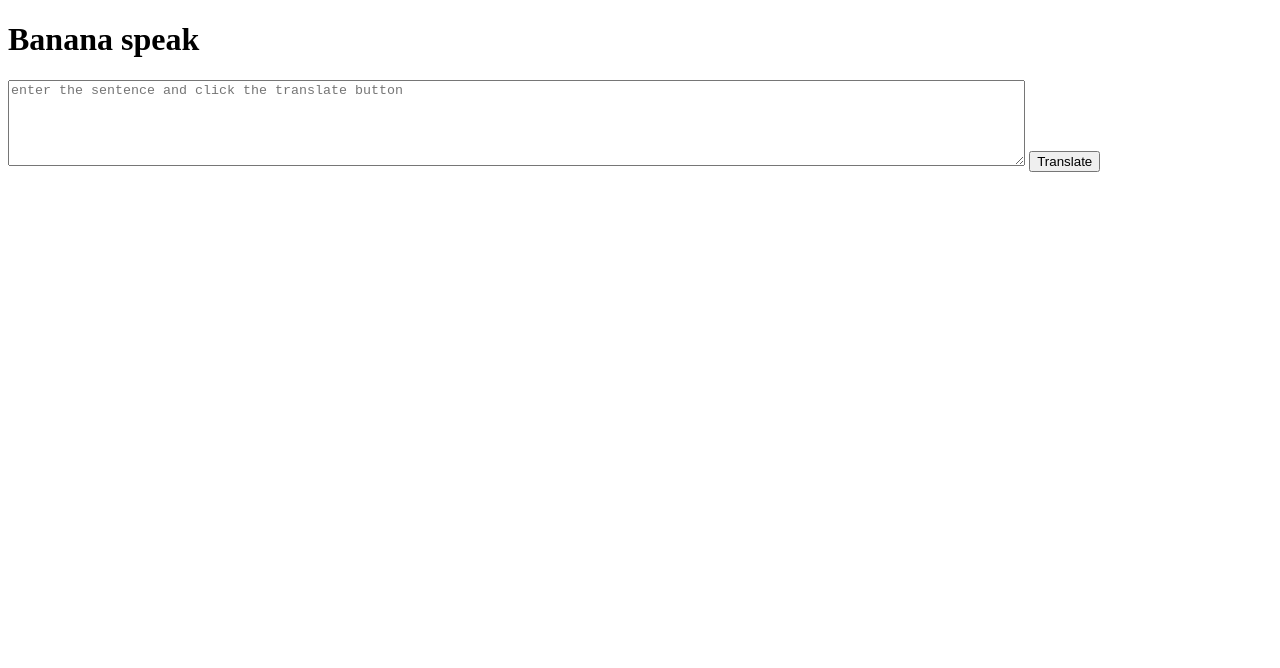
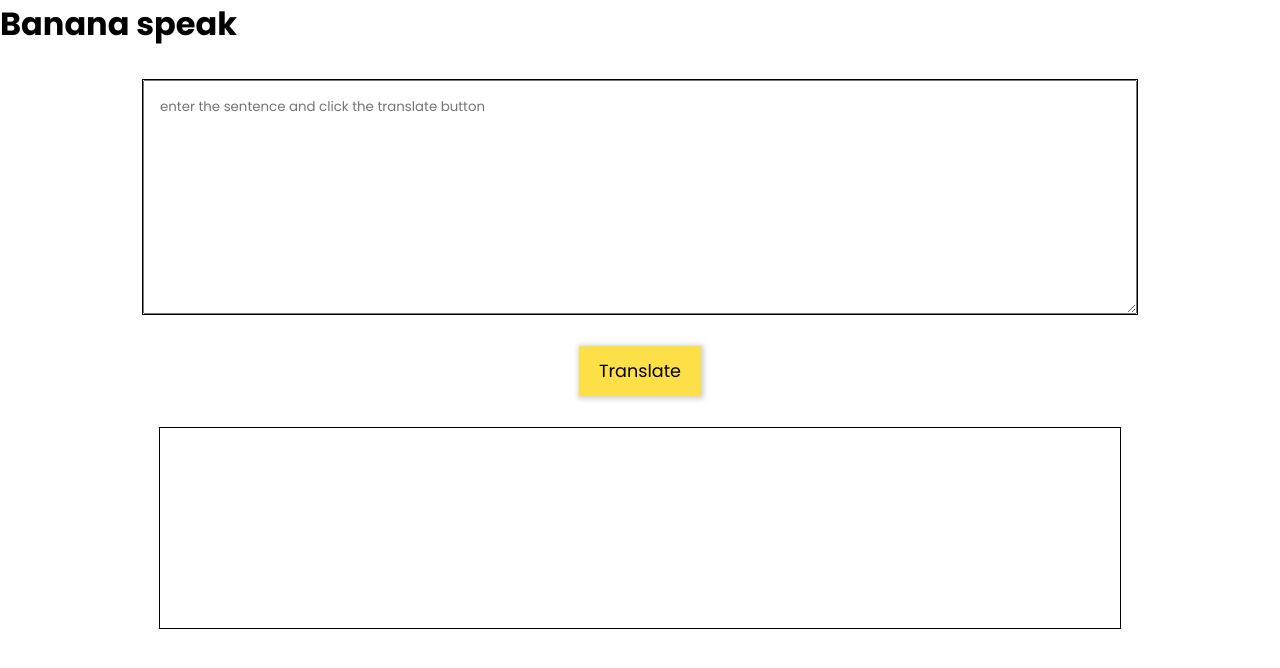
Before and after one commit to OMGATE23/neog-minion, a plain HTML site: page index.html in a window 1280 px wide. Drawn offline with Linux system fonts and the light colour scheme.

Commit message:
style: added design

```diff
--- a/style.css
+++ b/style.css
@@ -1,5 +1,69 @@
+@import url('https://fonts.googleapis.com/css2?family=Poppins:wght@300;400;500;600;700;800;900&display=swap');
+
+:root {
+    --yellow-50: #fefce8;
+    --yellow-100: #fef9c3;
+    --yellow-200: #fef08a;
+    --yellow-300: #fde047;
+    --yellow-400: #facc15;
+
+}
+
+
+
+
+body {
+    margin: 0;
+    font-family: 'Poppins', sans-serif;
+}
+
 #txt-input {
     width: 80%;
     height: 10vh;
 
 }
+
+header {
+    text-align: center;
+    background-color: yellow;
+    padding: 1.5rem;
+    border-bottom-left-radius: 2rem;
+}
+
+h1 {
+    margin: 0;
+}
+
+textarea {
+    max-width: 75%;
+    min-height: 25vh;
+    display: block;
+    margin: 2rem auto;
+    font-family: 'Poppins', sans-serif;
+    padding: 1rem;
+    outline: 1.5px solid black;
+}
+
+button {
+    display: block;
+    margin: auto;
+    padding: 0.75rem 1.25rem;
+    font-family: 'Poppins', sans-serif;
+    border: 0;
+    background-color: var(--yellow-300);
+    font-size: 1.1rem;
+    box-shadow: 1px 1px 5px 2px lightgray;
+}
+
+button:hover,
+button:focus {
+    font-weight: bold;
+    cursor: pointer;
+}
+
+#output-div {
+    outline: 1.75px solid black;
+    margin: 2rem auto;
+    max-width: 75%;
+    height: 25vh;
+}
```
